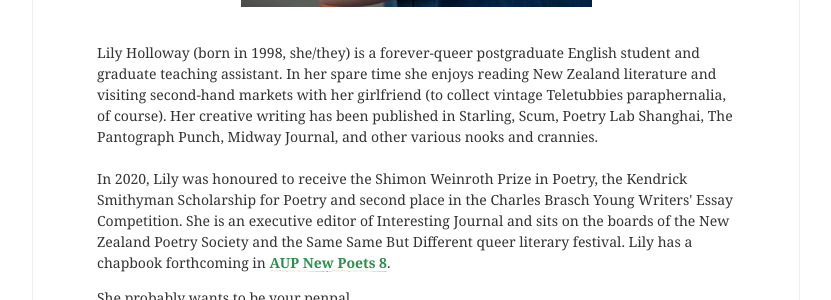
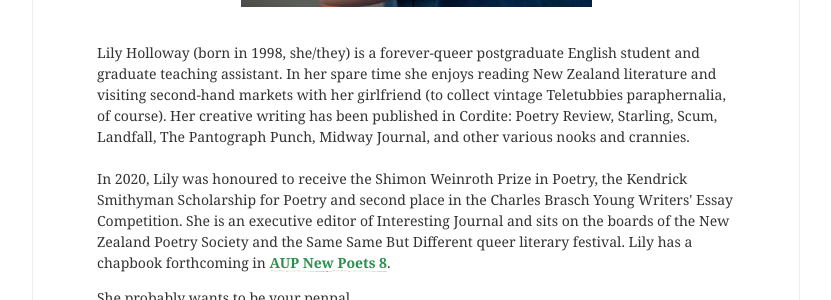
Before and after one commit to lilyholloway/lilyholloway.github.io, a Jekyll site: the page built from index.html, in a window 1280 px wide. Shown: the part 930-1230 px from the top of the page, without its empty margins (224-1055 px from the left). Built offline with Jekyll 4.4.1, drawn with Linux system fonts in a browser that asks for light colours; nearby versions of some CDN libraries.

Commit message:
Update index.html

```diff
--- a/index.html
+++ b/index.html
@@ -2,7 +2,7 @@
 ---
 <img src="{{ site.url }}/images/lilyholloway.jpg" alt="Lily Holloway" class="mt4 db center"/><br>
 
-<p>Lily Holloway (born in 1998, she/they) is a forever-queer postgraduate English student and graduate teaching assistant. In her spare time she enjoys reading New Zealand literature and visiting second-hand markets with her girlfriend (to collect vintage Teletubbies paraphernalia, of course). Her creative writing has been published in Starling, Scum, Poetry Lab Shanghai, The Pantograph Punch, Midway Journal, and other various nooks and crannies. <br>
+<p>Lily Holloway (born in 1998, she/they) is a forever-queer postgraduate English student and graduate teaching assistant. In her spare time she enjoys reading New Zealand literature and visiting second-hand markets with her girlfriend (to collect vintage Teletubbies paraphernalia, of course). Her creative writing has been published in Cordite: Poetry Review, Starling, Scum, Landfall, The Pantograph Punch, Midway Journal, and other various nooks and crannies. <br>
 <br>In 2020, Lily was honoured to receive the Shimon Weinroth Prize in Poetry, the Kendrick Smithyman Scholarship for Poetry and second place in the Charles Brasch Young Writers' Essay Competition. She is an executive editor of Interesting Journal and sits on the boards of the New Zealand Poetry Society and the Same Same But Different queer literary festival. Lily has a chapbook forthcoming in <b><a href="{{ site.url }}/books">AUP New Poets 8</a></b>.<br>
 </p>
 <p>She probably wants to be your penpal.
```
